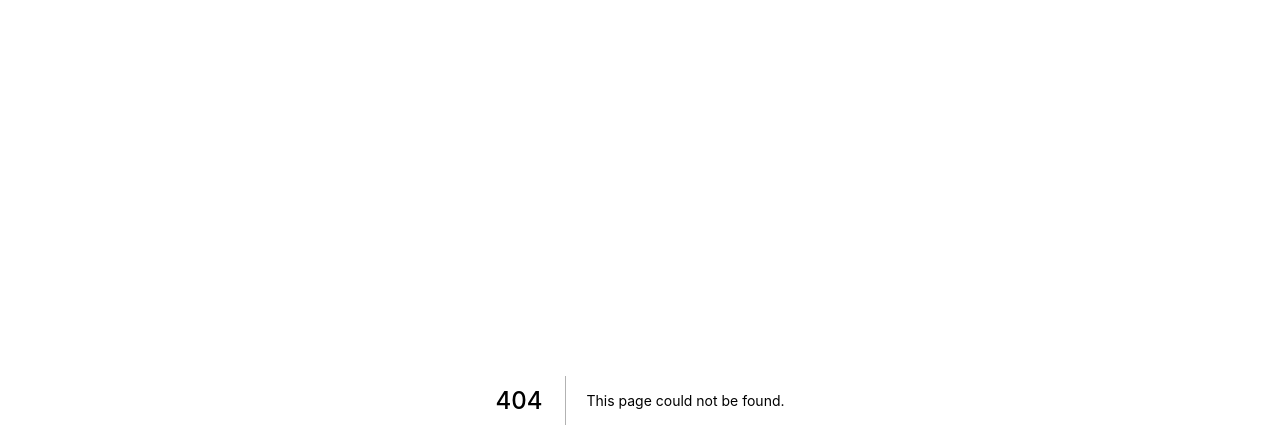
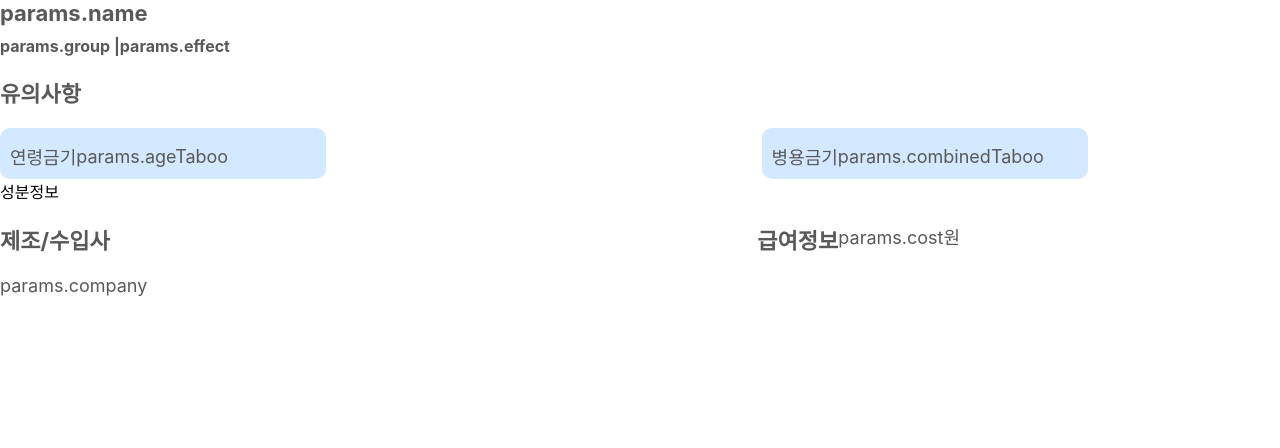
Before and after one commit to Medi-Go/MediGo, a Next.js app in the folder frontend/: page /detail in a window 1280 px wide. Before the commit this address had no page. Shown: the top 448 px of the page. Built offline with nearby package versions, Linux system fonts and the light colour scheme.

Commit message:
[feat]: 약물 상세페이지 구현

```diff
--- /dev/null
+++ b/frontend/pages/detail/index.tsx
@@ -0,0 +1,180 @@
+import type { NextPage } from 'next';
+import { useEffect } from 'react';
+import { useRecoilState } from 'recoil';
+import { authState } from '../../contexts/auth';
+import { useRouter } from 'next/router';
+import styled from 'styled-components';
+
+const MedicineDetailList = styled.div`
+  margin-top: 20px;
+  margin-left: 20px;
+`;
+
+const MedicineNameText = styled.div`
+  font-size: 22px;
+  font-weight: bold;
+  color: #595959;
+`;
+
+const EffectView = styled.div`
+  display: flex;
+  flex-direction: row;
+`;
+
+const EffectText = styled.div`
+  font-size: 16px;
+  font-weight: bold;
+  color: #595959;
+  margin-top: 10px;
+`;
+
+const TabooTitleText = styled.div`
+  font-size: 22px;
+  font-weight: bold;
+  color: #595959;
+  margin-top: 20px;
+`;
+
+const TabooView = styled.div`
+  display: flex;
+  flex-direction: row;
+  align-items: center;
+  justify-content: space-between;
+  width: 85%;
+`;
+
+const AgeTabooView = styled.div`
+  margin-top: 20px;
+  padding: 10px;
+  background-color: #d2e9ff;
+  width: 30%;
+  border-radius: 10px;
+  display: flex;
+  align-items: center;
+`;
+
+const AgeTabooText = styled.div`
+  font-size: 18px;
+  color: #595959;
+  margin-top: 5px;
+`;
+
+const CombinedTabooView = styled.div`
+  margin-top: 20px;
+  padding: 10px;
+  background-color: #d2e9ff;
+  width: 30%;
+  border-radius: 10px;
+  display: flex;
+  align-items: center;
+`;
+
+const CombinedTabooText = styled.div`
+  font-size: 18px;
+  color: #595959;
+  margin-top: 5px;
+`;
+
+const IngredientList = styled.div`
+  background-color: #d2e9ff;
+  width: 80%;
+  height: 25%;
+`;
+
+const IngredientText = styled.div`
+  font-size: 18px;
+  color: #595959;
+`;
+
+const OthersView = styled.div`
+  display: flex;
+  flex-direction: row;
+  justify-content: space-between;
+  width: 75%;
+`;
+
+const CompanyView = styled.div``;
+
+const CompanyTitleText = styled.div`
+  font-weight: bold;
+  font-size: 22px;
+  color: #595959;
+  margin-top: 20px;
+`;
+
+const CompanyText = styled.div`
+  font-size: 18px;
+  color: #595959;
+  margin-top: 20px;
+`;
+
+const CostView = styled.div`
+  display: flex;
+`;
+
+const CostTitleText = styled.div`
+  font-weight: bold;
+  font-size: 22px;
+  color: #595959;
+  margin-top: 20px;
+`;
+
+const CostText = styled.div`
+  font-size: 18px;
+  color: #595959;
+  margin-top: 20px;
+`;
+
+const Detail: NextPage = () => {
+  const router = useRouter();
+  const [auth, setAuth] = useRecoilState(authState);
+
+  useEffect(() => {
+    // if (auth) {
+    //   router.push('/main');
+    // } else {
+    //   router.push('/login/register');
+    // }
+  });
+
+  return (
+    <>
+      <>
+        <MedicineNameText>{'params.name'}</MedicineNameText>
+        <EffectView>
+          <EffectText>{'params.group'} | </EffectText>
+          <EffectText>{'params.effect'}</EffectText>
+        </EffectView>
+        <TabooTitleText>유의사항</TabooTitleText>
+        <TabooView>
+          <AgeTabooView>
+            <AgeTabooText>연령금기</AgeTabooText>
+            <AgeTabooText>{'params.ageTaboo'}</AgeTabooText>
+          </AgeTabooView>
+          <CombinedTabooView>
+            <CombinedTabooText>병용금기</CombinedTabooText>
+            <CombinedTabooText>{'params.combinedTaboo'}</CombinedTabooText>
+          </CombinedTabooView>
+        </TabooView>
+        <div>성분정보</div>
+        {/* <IngredientList
+              data={'params.ingredients'}
+              keyExtractor={(item) => item.id}
+              renderItem={({ item }) => <IngredientText>{item}</IngredientText>}
+            /> */}
+        <OthersView>
+          <CompanyView>
+            <CompanyTitleText>제조/수입사</CompanyTitleText>
+            <CompanyText>{'params.company'}</CompanyText>
+          </CompanyView>
+          <CostView>
+            <CostTitleText>급여정보</CostTitleText>
+            <CostText>{'params.cost'}원</CostText>
+          </CostView>
+        </OthersView>
+      </>
+    </>
+  );
+};
+
+export default Detail;
--- a/frontend/pages/login/register.tsx
+++ b/frontend/pages/login/register.tsx
@@ -45,7 +45,7 @@ const Register: NextPage = () => {
   const registerNewUser = () => {
     console.log('register');
     setAuth(true);
-    router.push('/main/get');
+    router.push('/main');
   };
   return (
     <RegisterPageContainer>
--- a/frontend/pages/main/index.tsx
+++ b/frontend/pages/main/index.tsx
@@ -128,7 +128,7 @@ const data2 = [
 ];
 
 const MainLogo = styled.div`
-  margin-top: 10px;
+  margin-top: 20px;
   width: 150px;
 `;
 
@@ -152,7 +152,7 @@ const Main: NextPage = () => {
             <Image
               src={'/images/mainLogo.png'}
               width={130}
-              height={40}
+              height={37}
               alt={'arrowRightBtn'}
             />
           </MainLogo>
```
